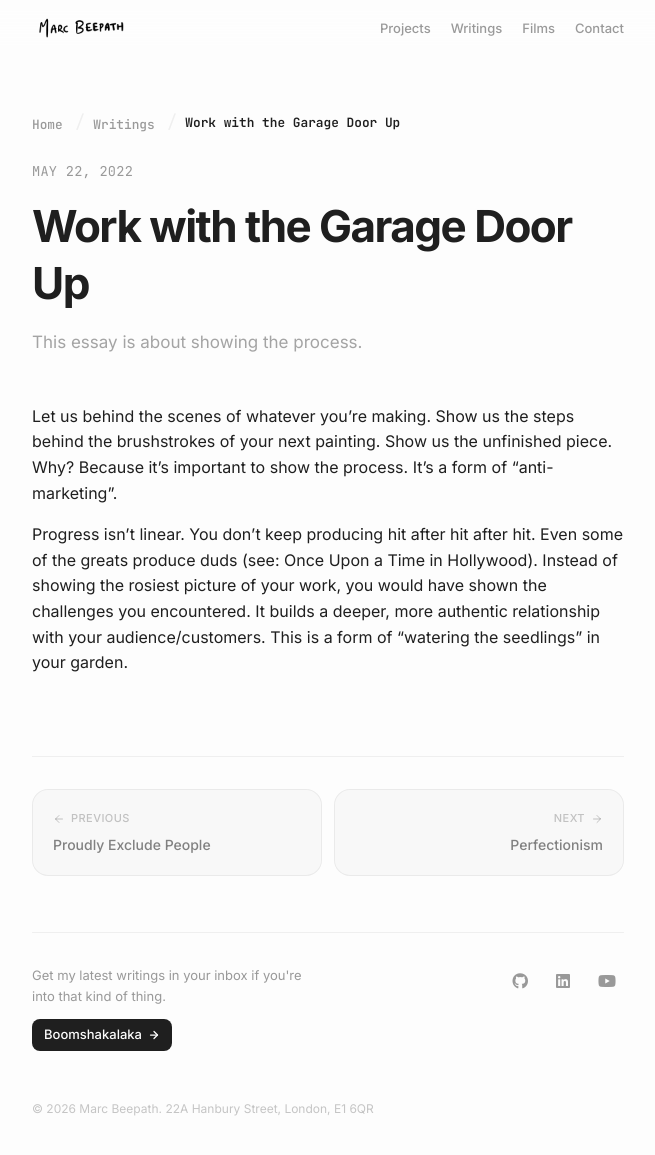
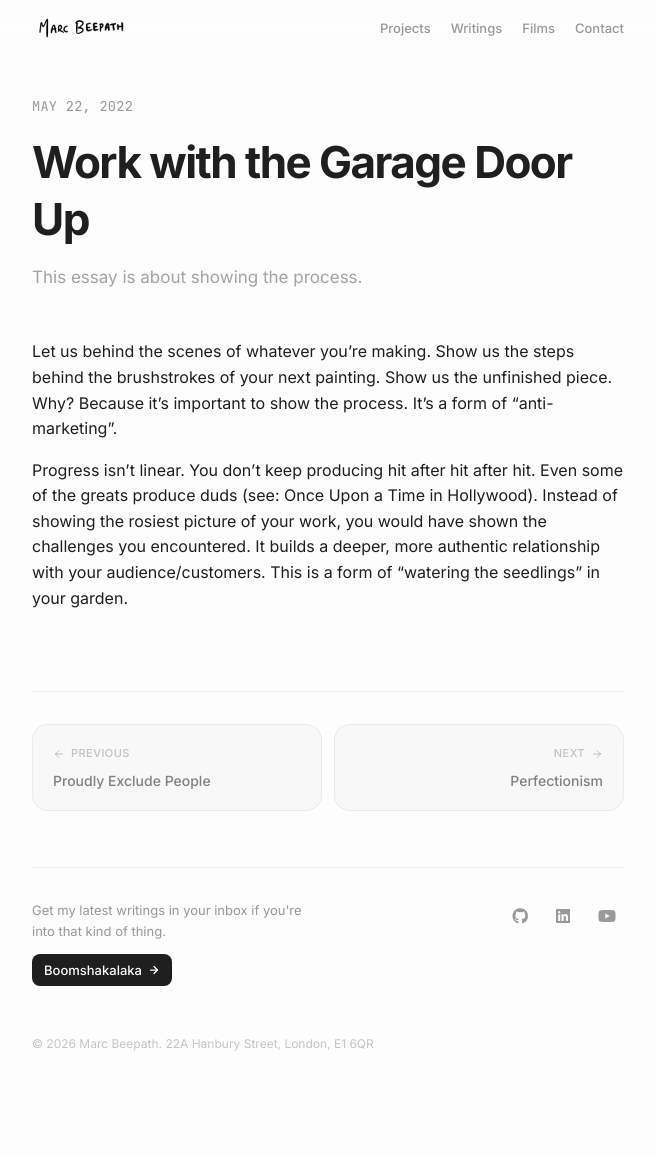
Before and after one commit to marcbeep/website, a Jekyll site: the page built from writings/_posts/2022/2022-05-22-garage.md, in a window 1280 px wide and 1158 px high. Shown: the top 1155 px of the window, without its empty margins (312-967 px from the left). Built offline with Jekyll 4.4.1, drawn with Linux system fonts in a browser that asks for light colours.

Commit message:
style: remove breadcrumbs (#2)

```diff
--- a/_layouts/default.html
+++ b/_layouts/default.html
@@ -90,19 +90,6 @@
 
     <!-- Main Content Container -->
     <div class="container">
-      <!-- Breadcrumb Navigation -->
-      {% unless page.url == "/" or page.url == "/index.html" %}
-      <nav class="breadcrumb">
-        <a href="{{ site.url }}/">Home</a>
-        {% if page.categories %} {% for category in page.categories %}
-        <a href="{{ site.url }}/{{ category | slugify }}">{{ category | capitalize }}</a>
-        {% endfor %} {% endif %} {% if page.permalink %}
-        <a href="{{ site.url }}{{ page.permalink | prepend: '/' }}">{{ page.title }}</a>
-        {% endif %}
-      </nav>
-      {% endunless %}
-
-      <!-- Page Content -->
       {{ content }}
     </div>
 
--- a/_sass/_biscuit.scss
+++ b/_sass/_biscuit.scss
@@ -395,49 +395,6 @@ figcaption {
   }
 }
 
-.breadcrumb {
-  margin-top: 10px;
-  margin-bottom: 20px;
-  font-size: 0.8rem;
-  font-family: var(--font-mono);
-  font-weight: 600;
-  color: var(--color-secondary);
-  display: flex;
-  flex-wrap: wrap;
-  align-items: center;
-  gap: 0.5rem;
-
-  a {
-    color: var(--color-secondary);
-    text-decoration: none;
-    transition: color 0.2s ease;
-    position: relative;
-    padding: 0.2rem 0;
-
-    &:hover {
-      color: var(--color-accent);
-    }
-  }
-
-  /* Modern separator using a forward slash */
-  > a:not(:last-child)::after {
-    content: "/";
-    margin-left: 0.75rem;
-    color: var(--color-highlight-dark);
-    font-weight: 400;
-    opacity: 0.6;
-    font-size: 1.1rem;
-    position: relative;
-    top: -1px;
-  }
-
-  /* Add subtle hover effect for the current page */
-  > a:last-child {
-    color: var(--color-dark);
-    font-weight: 600;
-  }
-}
-
 /* ------------------------- */
 /* NAVIGATION STYLES        */
 /* ------------------------- */
```
